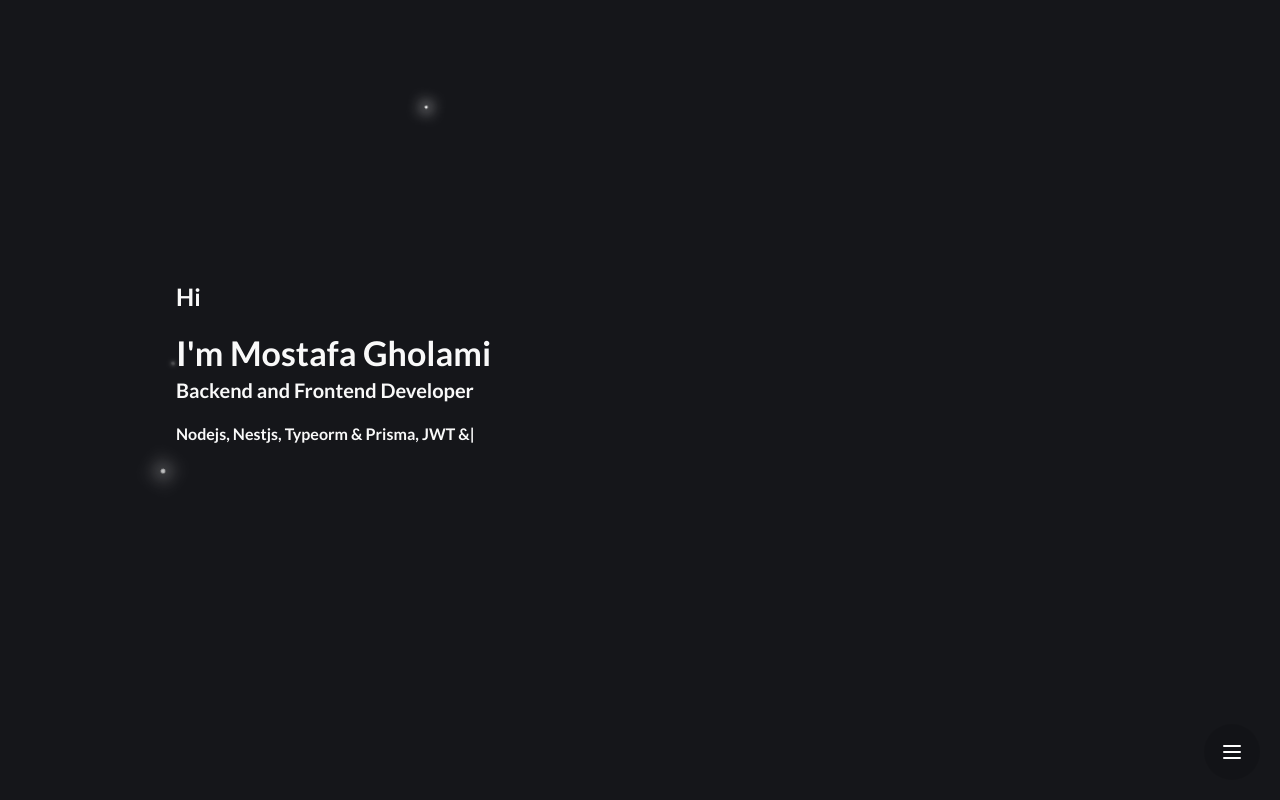
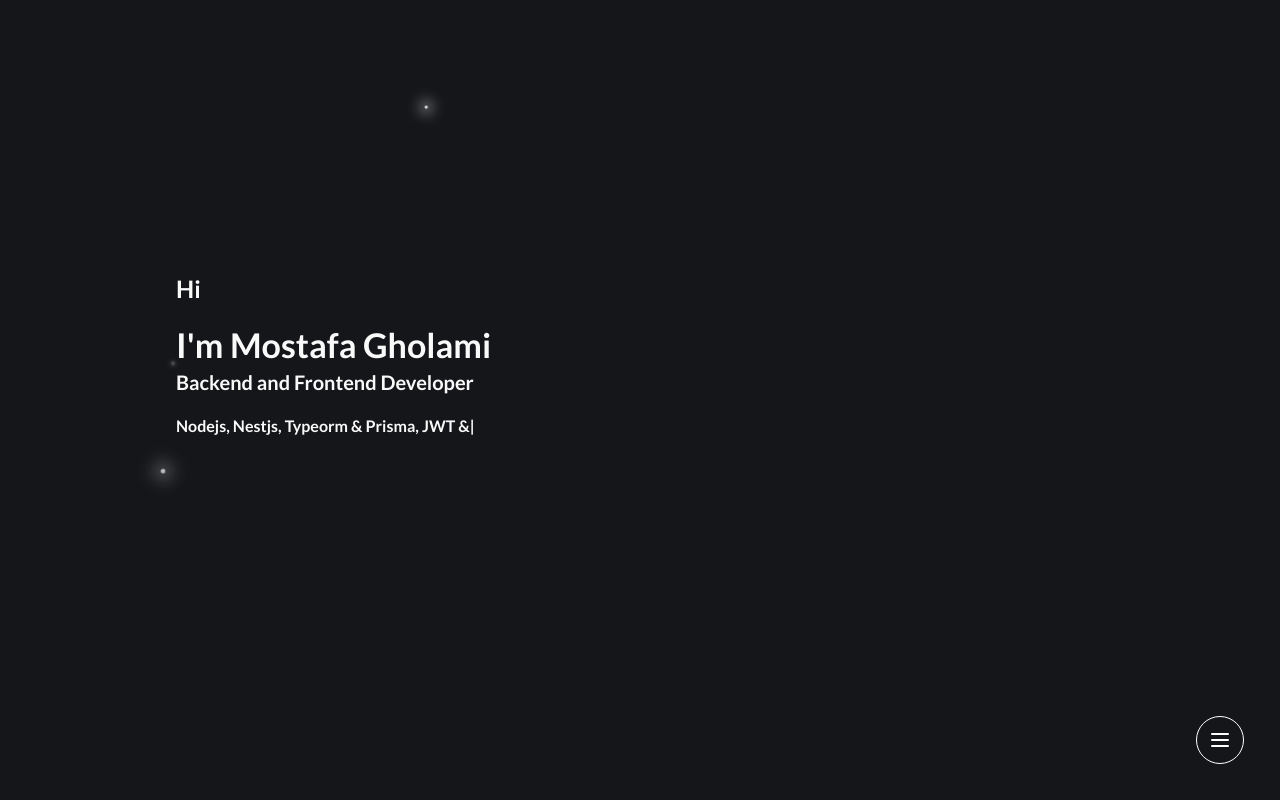
Before and after one commit to mst-ghi/mst-ghi.github.io, a Next.js app: page / in a window 1280 px wide. Built offline with nearby package versions, Linux system fonts and the light colour scheme.

Commit message:
source updated
Signed-off-by: Mostafa Gholami <mostafagholamidev@gmail.com>

```diff
--- a/src/components/shell/app-navigate.tsx
+++ b/src/components/shell/app-navigate.tsx
@@ -1,4 +1,5 @@
 import Link from 'next/link';
+import { useMediaQueries } from '@/hooks';
 import { IconMenu2 } from '@tabler/icons-react';
 import { ActionIcon, Menu, Text } from '@mantine/core';
 
@@ -18,15 +19,17 @@ const Links: NavigateLink[] = [
 ];
 
 const AppNavigate = () => {
+  const { isMobile } = useMediaQueries();
+
   return (
     <Menu withinPortal width={120} position='left-end'>
       <Menu.Target>
         <ActionIcon
           pos='absolute'
-          bottom={20}
-          right={20}
-          size={56}
-          variant='light'
+          bottom={isMobile ? 12 : 36}
+          right={isMobile ? 12 : 36}
+          size={48}
+          variant='outline'
           color='white'
           radius='xl'
         >
--- a/src/components/shell/app-page.tsx
+++ b/src/components/shell/app-page.tsx
@@ -13,7 +13,7 @@ const AppPage = ({ title, children }: AppPageProps) => {
   const { isMobile } = useMediaQueries();
 
   return (
-    <ScrollArea>
+    <ScrollArea mb='md'>
       <motion.main
         initial={{ opacity: 0, y: 16 }}
         animate={{ opacity: 1, y: 0 }}
```
